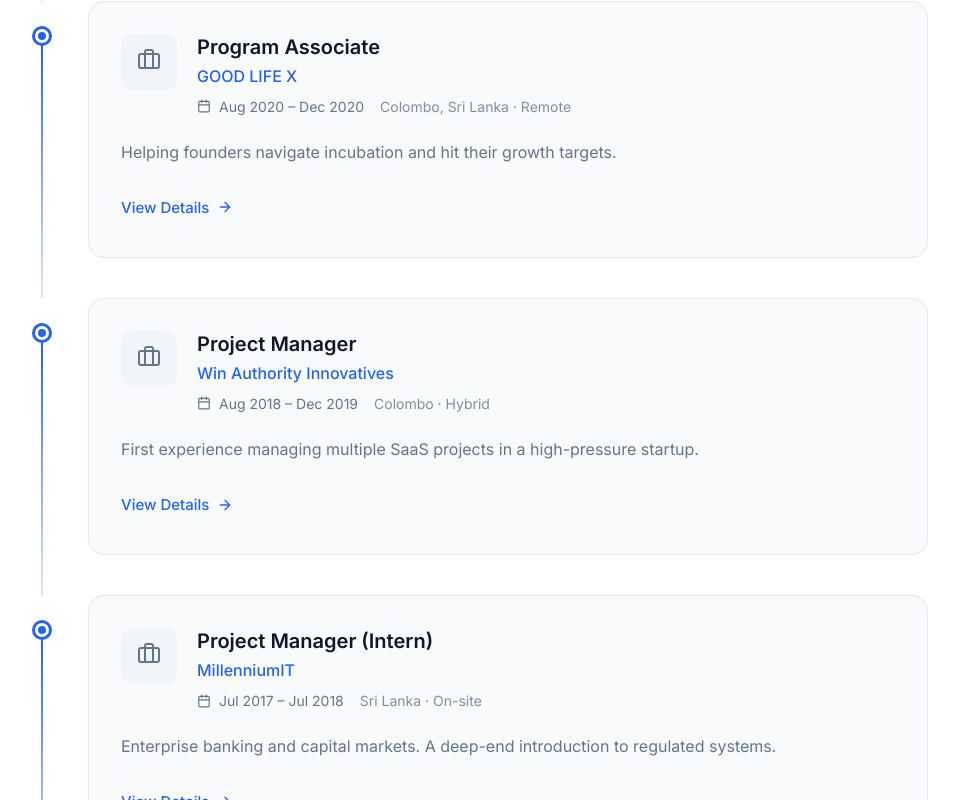
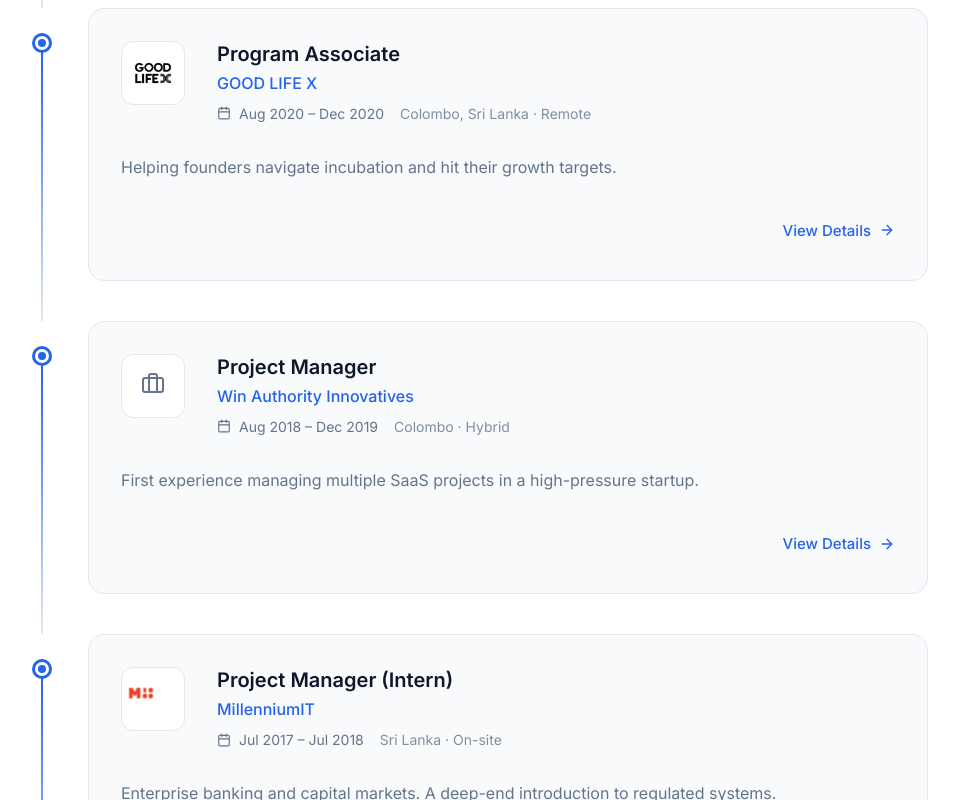
Before and after one commit to Thariq16/Portfolio_Website, a Next.js app: page /career in a window 1280 px wide. Shown: the part 1520-2320 px from the top of the page, without its empty margins (162-1121 px from the left). Built offline with nearby package versions, Linux system fonts and the light colour scheme.

Commit message:
Refine career UI: move View Details to bottom right, add company logos and websites

```diff
--- a/src/app/career/page.module.css
+++ b/src/app/career/page.module.css
@@ -84,22 +84,23 @@
 
 .jobHeader {
     display: flex;
-    gap: 1.25rem;
-    margin-bottom: 1.5rem;
+    gap: 2rem;
+    margin-bottom: 2rem;
     align-items: flex-start;
 }
 
 .logoContainer {
-    width: 56px;
-    height: 56px;
+    width: 64px;
+    height: 64px;
     border-radius: 12px;
     overflow: hidden;
-    background: var(--muted);
+    background: white;
     flex-shrink: 0;
     display: flex;
     align-items: center;
     justify-content: center;
-    padding: 8px;
+    padding: 6px;
+    border: 1px solid var(--border);
 }
 
 .logo {
@@ -154,7 +155,15 @@
     font-size: 1rem;
     color: var(--muted-foreground);
     line-height: 1.7;
-    margin-bottom: 1.5rem;
+    margin-bottom: 2rem;
+}
+
+.cardFooter {
+    display: flex;
+    justify-content: space-between;
+    align-items: center;
+    margin-top: auto;
+    gap: 1rem;
 }
 
 .caseStudyBadge {
@@ -166,7 +175,6 @@
     font-size: 0.8125rem;
     font-weight: 600;
     border-radius: 100px;
-    margin-bottom: 1.25rem;
 }
 
 .viewButton {
@@ -176,12 +184,14 @@
     font-size: 0.9375rem;
     font-weight: 500;
     color: var(--primary);
-    transition: gap 0.2s ease;
+    transition: all 0.2s ease;
     padding: 0.5rem 0;
+    margin-left: auto;
 }
 
 .viewButton:hover {
     gap: 0.75rem;
+    opacity: 0.8;
 }
 
 /* Mobile */
--- a/src/app/career/page.tsx
+++ b/src/app/career/page.tsx
@@ -62,6 +62,7 @@ export default function CareerPage() {
 
                                 <p className={styles.summary}>{job.summary}</p>
 
+                                <div className={styles.cardFooter}>
                                     {job.caseStudyIds.length > 0 && (
                                         <div className={styles.caseStudyBadge}>
                                             {job.caseStudyIds.length} Case {job.caseStudyIds.length === 1 ? 'Study' : 'Studies'}
@@ -74,6 +75,7 @@ export default function CareerPage() {
                                     </Link>
                                 </div>
                             </div>
+                        </div>
                     ))}
                 </div>
             </div>
--- a/src/lib/dictionaries.ts
+++ b/src/lib/dictionaries.ts
@@ -338,7 +338,7 @@ export const dictionary = {
                     slug: 'motion-miracles-pm',
                     title: 'Project Manager',
                     company: 'Motion Miracles',
-                    logo: '',
+                    logo: '/logos/motion-miracles.png',
                     website: 'https://www.motionmiracles.com',
                     location: 'Colombo, Sri Lanka · Hybrid',
                     dateRange: 'Jan 2021 – May 2021',
@@ -355,7 +355,7 @@ export const dictionary = {
                     slug: 'goodlifex-program-associate',
                     title: 'Program Associate',
                     company: 'GOOD LIFE X',
-                    logo: '',
+                    logo: '/logos/goodlifex.png',
                     website: 'https://www.goodlifex.com',
                     location: 'Colombo, Sri Lanka · Remote',
                     dateRange: 'Aug 2020 – Dec 2020',
@@ -389,8 +389,8 @@ export const dictionary = {
                     slug: 'millenniumit-pm',
                     title: 'Project Manager (Intern)',
                     company: 'MillenniumIT',
-                    logo: '',
-                    website: 'https://www.millenniumit.com',
+                    logo: '/logos/millenniumit.svg',
+                    website: 'https://www.mitesp.com',
                     location: 'Sri Lanka · On-site',
                     dateRange: 'Jul 2017 – Jul 2018',
                     summary: 'Enterprise banking and capital markets. A deep-end introduction to regulated systems.',
@@ -650,7 +650,7 @@ export const dictionary = {
                     slug: 'motion-miracles-pm',
                     title: 'مدير مشروع',
                     company: 'Motion Miracles',
-                    logo: '',
+                    logo: '/logos/motion-miracles.png',
                     website: 'https://www.motionmiracles.com',
                     location: 'كولومبو، سريلانكا',
                     dateRange: 'يناير 2021 – مايو 2021',
@@ -663,7 +663,7 @@ export const dictionary = {
                     slug: 'goodlifex-program-associate',
                     title: 'مساعد برنامج',
                     company: 'GOOD LIFE X',
-                    logo: '',
+                    logo: '/logos/goodlifex.png',
                     website: 'https://www.goodlifex.com',
                     location: 'كولومبو، سريلانكا',
                     dateRange: 'أغسطس 2020 – ديسمبر 2020',
@@ -689,8 +689,8 @@ export const dictionary = {
                     slug: 'millenniumit-pm',
                     title: 'مدير مشروع (متدرب)',
                     company: 'MillenniumIT',
-                    logo: '',
-                    website: 'https://www.millenniumit.com',
+                    logo: '/logos/millenniumit.svg',
+                    website: 'https://www.mitesp.com',
                     location: 'سريلانكا',
                     dateRange: 'يوليو 2017 – يوليو 2018',
                     summary: 'الخدمات المصرفية وأسواق رأس المال.',
```
Lines whose indentation alone changed are shown as unchanged.
